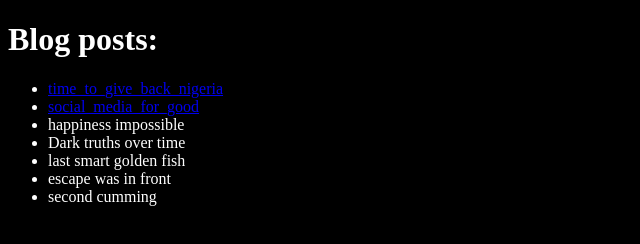
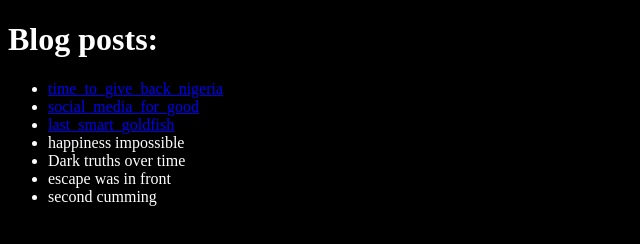
Before and after one commit to sikkeworld/sikkeworld.github.io, a plain HTML site: page index.html in a window 1280 px wide. Shown: the whole page, without its empty margins (0-640 px from the left). Drawn offline with Linux system fonts and the light colour scheme.

Commit message:
last_smart_goldfish.txt

```diff
--- a/index.html
+++ b/index.html
@@ -18,9 +18,9 @@
   <ul>
     <li><a href="time_to_give_back_nigeria.html">time_to_give_back_nigeria</a></li>
     <li><a href="social_media_for_good.txt">social_media_for_good</a></li>
+    <li><a href="last_smart_goldfish.txt">last_smart_goldfish</a></li>
     <li>happiness impossible</li>
     <li>Dark truths over time</li>
-    <li>last smart golden fish</li>
     <li>escape was in front</li>
     <li>second cumming</li>
   </ul>
```
Also changed, not shown: last_smart_goldfish.txt (added).
